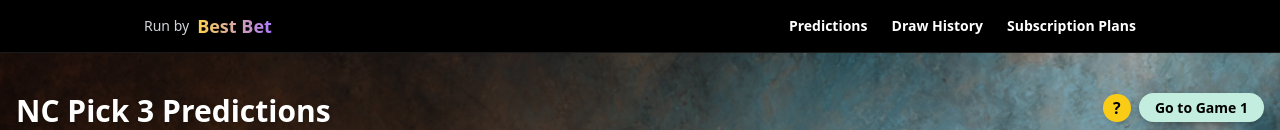
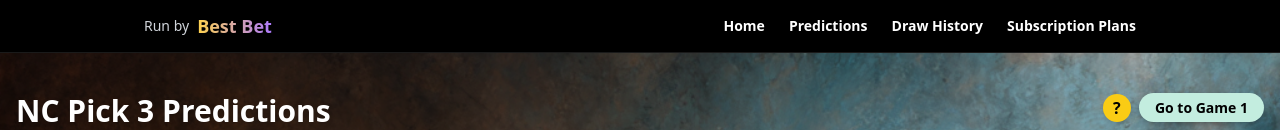
Before and after one commit to Excel2026/nextjs-boilerplate, a Next.js app: page /game2 in a window 1280 px wide. Shown: the top 130 px of the page. Built offline with nearby package versions, Linux system fonts and the light colour scheme.

Commit message:
Add Home link to layout header

```diff
--- a/app/layout.tsx
+++ b/app/layout.tsx
@@ -1,5 +1,6 @@
 import "./globals.css";
 import Link from "next/link";
+import { usePathname } from "next/navigation";
 import type { Metadata } from "next";
 
 export const metadata: Metadata = {
@@ -7,15 +8,18 @@ export const metadata: Metadata = {
   description: "The Most Accurate Pick 3 Predictions On The Planet!",
 };
 
-export default function RootLayout({
-  children,
-}: {
-  children: React.ReactNode;
-}) {
+function Header() {
+  const pathname = usePathname();
+
+  // Navigation items
+  const nav = [
+    { href: "/", label: "Home" },
+    { href: "/pick3", label: "Predictions" },
+    { href: "/draw-history", label: "Draw History" },
+    { href: "/plans", label: "Subscription Plans" },
+  ];
+
   return (
-    <html lang="en">
-      <body className="min-h-screen bg-black text-white antialiased">
-        {/* HEADER */}
     <header className="sticky top-0 z-50 w-full border-b border-white/10 bg-black/90 backdrop-blur">
       <div className="mx-auto flex max-w-5xl flex-col items-center px-4 py-3 md:flex-row md:justify-between">
         {/* Brand: hidden on mobile, visible on md+ */}
@@ -31,37 +35,38 @@ export default function RootLayout({
 
         {/* NAVIGATION */}
         <nav className="w-full md:w-auto mt-4 md:mt-0">
-              {/*
-                Mobile: stacked vertically, centered, big gaps (space-y-6)
-                Desktop (md+): inline row with gap-6
-              */}
           <div className="w-full text-center space-y-6 md:space-y-0 md:flex md:items-center md:justify-center md:gap-6">
+            {nav.map((n) => {
+              // Hide the link for the current page
+              if (pathname === n.href) return null;
+              if (pathname === "/" && n.href === "/") return null;
+
+              return (
                 <Link
-                  href="/pick3"
+                  key={n.href}
+                  href={n.href}
                   className="block text-lg font-semibold text-white hover:text-yellow-300 transition-colors md:text-sm"
                 >
-                  Predictions
+                  {n.label}
                 </Link>
-
-                <Link
-                  href="/draw-history"
-                  className="block text-lg font-semibold text-white hover:text-yellow-300 transition-colors md:text-sm"
-                >
-                  Draw History
-                </Link>
-
-                <Link
-                  href="/plans"
-                  className="block text-lg font-semibold text-white hover:text-yellow-300 transition-colors md:text-sm"
-                >
-                  Subscription Plans
-                </Link>
+              );
+            })}
           </div>
         </nav>
       </div>
     </header>
+  );
+}
 
-        {/* PAGE CONTENT */}
+export default function RootLayout({
+  children,
+}: {
+  children: React.ReactNode;
+}) {
+  return (
+    <html lang="en">
+      <body className="min-h-screen bg-black text-white antialiased">
+        <Header />
         {children}
       </body>
     </html>
```
Lines whose indentation alone changed are shown as unchanged.
